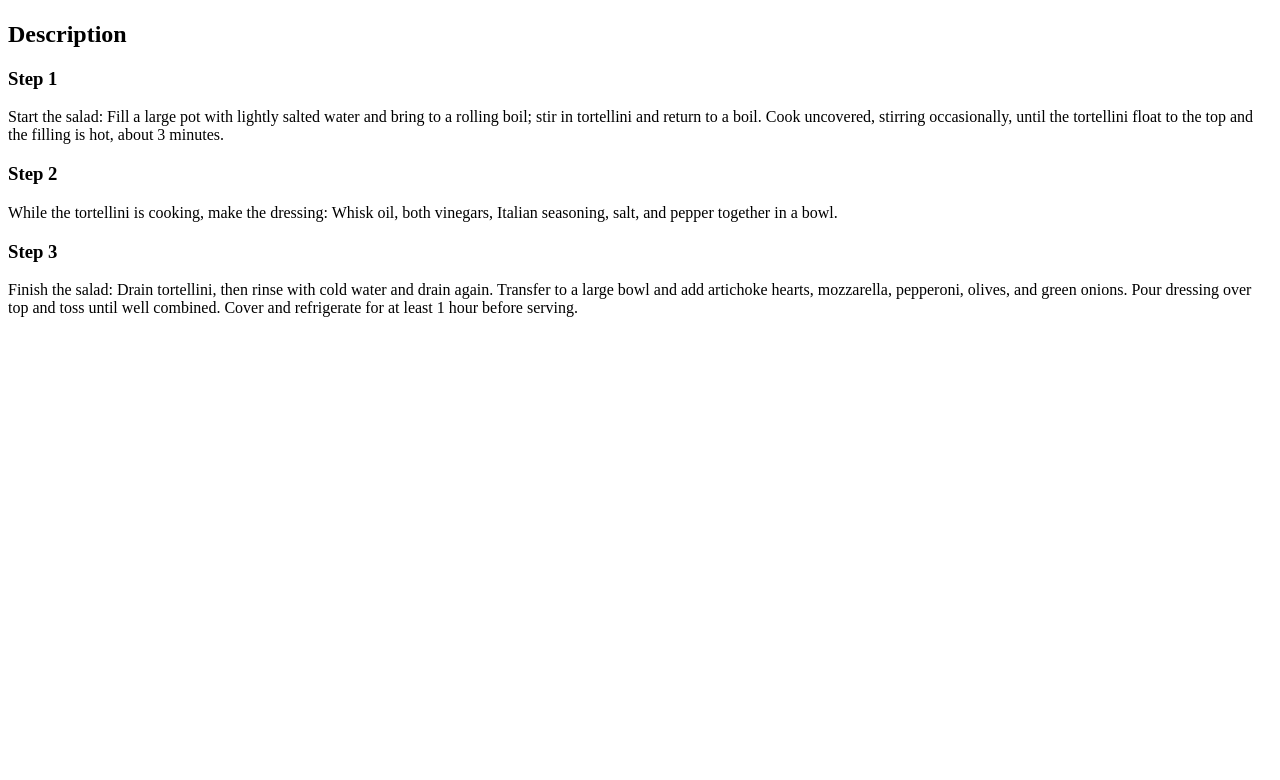
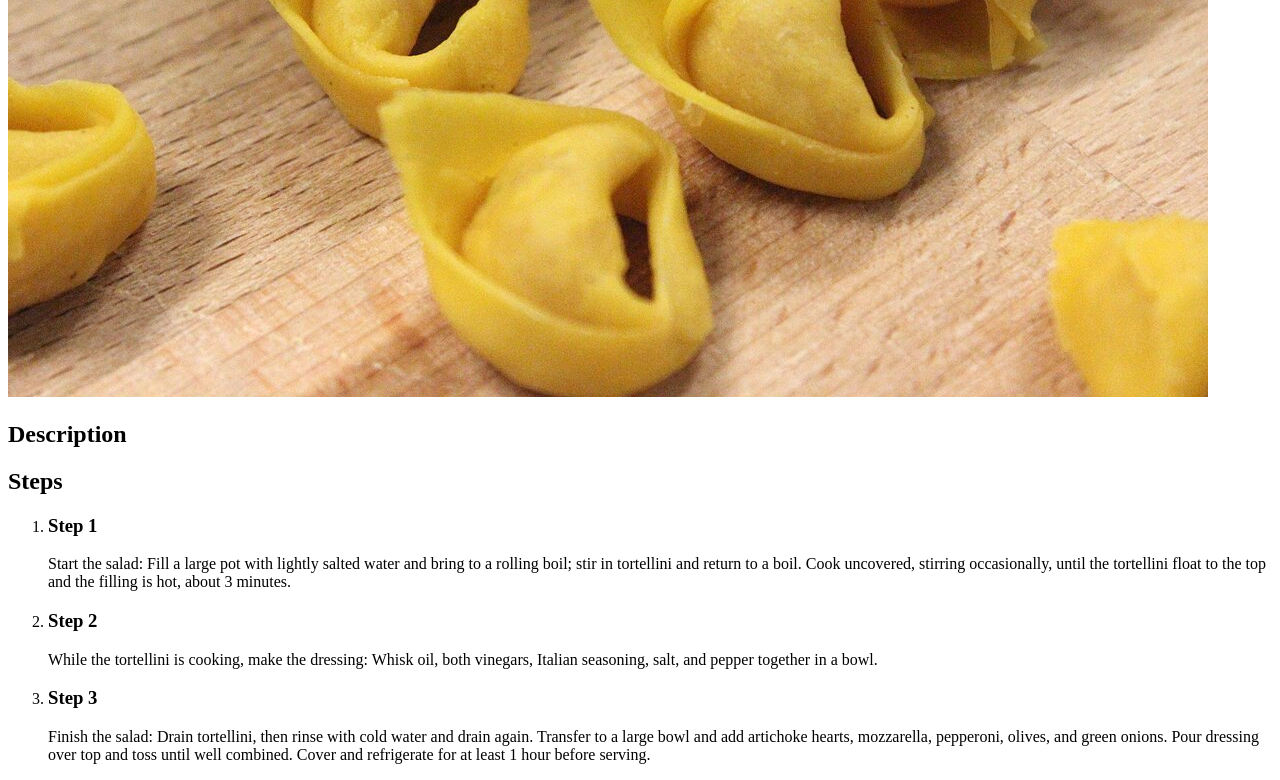
Before and after one commit to Jason-DinAlt/odin-recipes, a plain HTML site: page recipes/tortellini.html in a window 1280 px wide. Shown: the part 483-1263 px from the top of the page. Before the commit the page ends 816 px from the top, so only its background shows below. Drawn offline with Linux system fonts and the light colour scheme.

Commit message:
added steps as ordered lists

```diff
--- a/recipes/tortellini.html
+++ b/recipes/tortellini.html
@@ -1,19 +1,36 @@
 <!DOCTYPE html>
 <html lang="en">
+
 <head>
     <meta charset="UTF-8">
     <meta name="viewport" content="width=device-width, initial-scale=1.0">
     <title>Document</title>
 </head>
+
 <body>
     <h1>Tortellini Salad</h1>
-    <img src="carbonara.jpg" alt="carbonara picture">
+    <img src="tortellini.jpg" alt="tortellini picture">
     <h2>Description</h2>
-    <h3>Step 1</h3>
-    <p>Start the salad: Fill a large pot with lightly salted water and bring to a rolling boil; stir in tortellini and return to a boil. Cook uncovered, stirring occasionally, until the tortellini float to the top and the filling is hot, about 3 minutes.</p>
-    <h3>Step 2</h3>
-    <p>While the tortellini is cooking, make the dressing: Whisk oil, both vinegars, Italian seasoning, salt, and pepper together in a bowl.</p>
-    <h3>Step 3</h3>
-    <p>Finish the salad: Drain tortellini, then rinse with cold water and drain again. Transfer to a large bowl and add artichoke hearts, mozzarella, pepperoni, olives, and green onions. Pour dressing over top and toss until well combined. Cover and refrigerate for at least 1 hour before serving.</p>
+    <h2>Steps</h2>
+    <ol>
+        <li>
+            <h3>Step 1</h3>
+            <p>Start the salad: Fill a large pot with lightly salted water and bring to a rolling boil; stir in tortellini
+                and return to a boil. Cook uncovered, stirring occasionally, until the tortellini float to the top and the
+                filling is hot, about 3 minutes.</p>
+        </li>
+        <li>
+            <h3>Step 2</h3>
+            <p>While the tortellini is cooking, make the dressing: Whisk oil, both vinegars, Italian seasoning, salt, and
+                pepper together in a bowl.</p>
+        </li>
+        <li>
+            <h3>Step 3</h3>
+            <p>Finish the salad: Drain tortellini, then rinse with cold water and drain again. Transfer to a large bowl and
+                add artichoke hearts, mozzarella, pepperoni, olives, and green onions. Pour dressing over top and toss until
+                well combined. Cover and refrigerate for at least 1 hour before serving.</p>
+        </li>
+    </ol>
 </body>
+
 </html>
```
Also changed, not shown: recipes/carbonara.html (+9 -0 lines), recipes/lasagne.html (+23 -6 lines).
